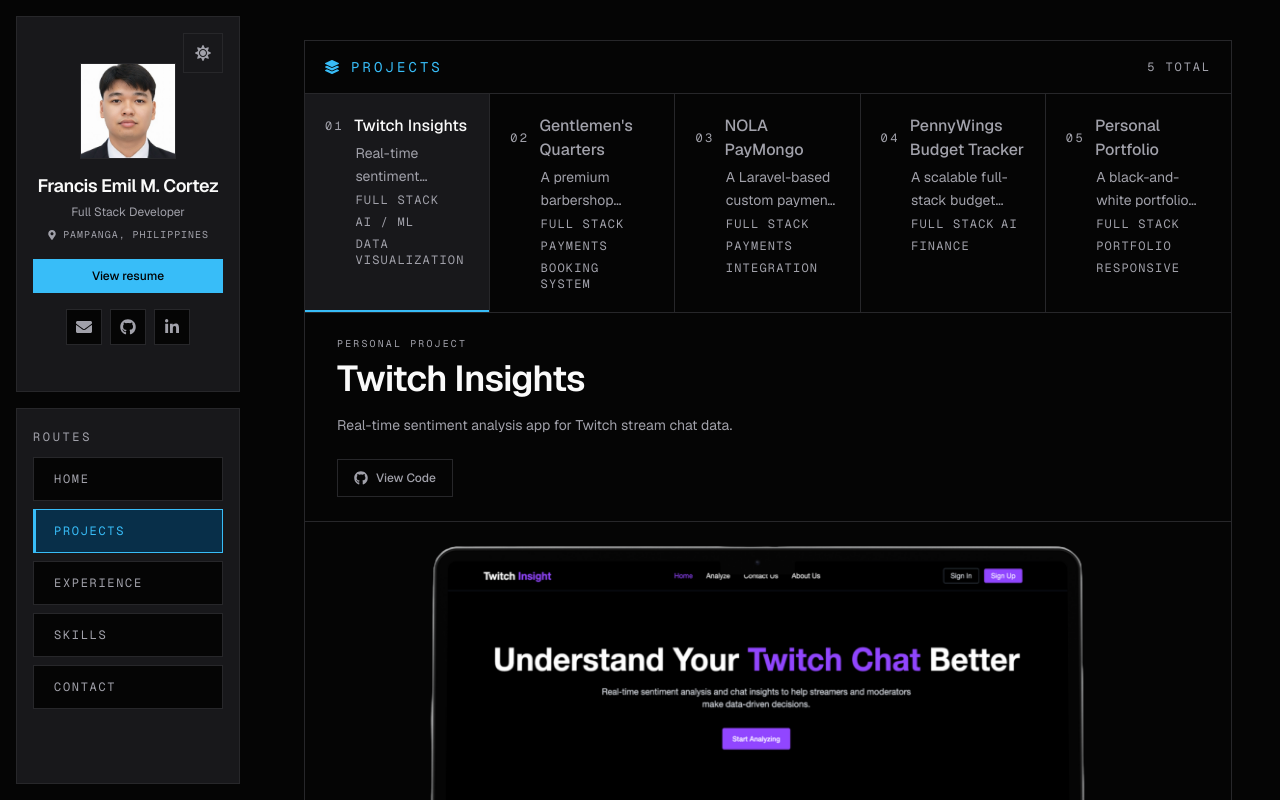
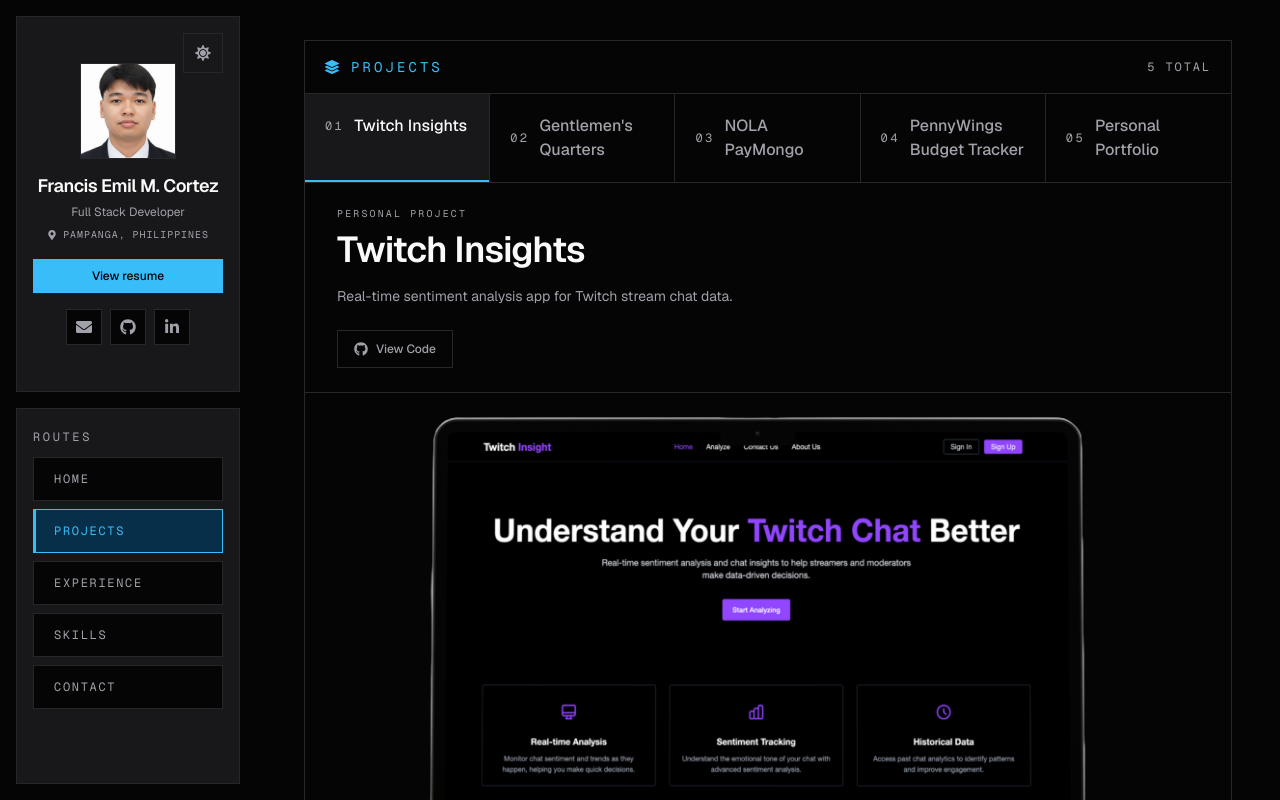
Before and after one commit to franciscortez/PortfolioV2, a Next.js app: page /projects in a window 1280 px wide. Shown: the top 800 px of the page. Built offline with nearby package versions, Linux system fonts and the light colour scheme; no server answers.

Commit message:
style(projects): show only titles in project list

```diff
--- a/src/components/sections/projects/project-list.tsx
+++ b/src/components/sections/projects/project-list.tsx
@@ -53,21 +53,6 @@
                   {project.title}
                 </span>
               </div>
-
-              <p className="line-clamp-2 pl-[1.6rem] text-xs leading-relaxed text-muted lg:pl-7 lg:text-xs xl:pl-[1.9rem] xl:text-sm massive:pl-9 massive:text-base">
-                {project.summary}
-              </p>
-
-              <div className="mt-0 flex flex-wrap gap-1.5 pl-[1.6rem] lg:pl-7 xl:pl-[1.9rem] massive:pl-9">
-                {project.tags.map((tag) => (
-                  <span
-                    key={tag}
-                    className="font-mono text-[0.58rem] uppercase tracking-widest text-muted lg:text-[0.62rem] xl:text-xs massive:text-sm"
-                  >
-                    {tag}
-                  </span>
-                ))}
-              </div>
             </button>
           );
         })}
```
